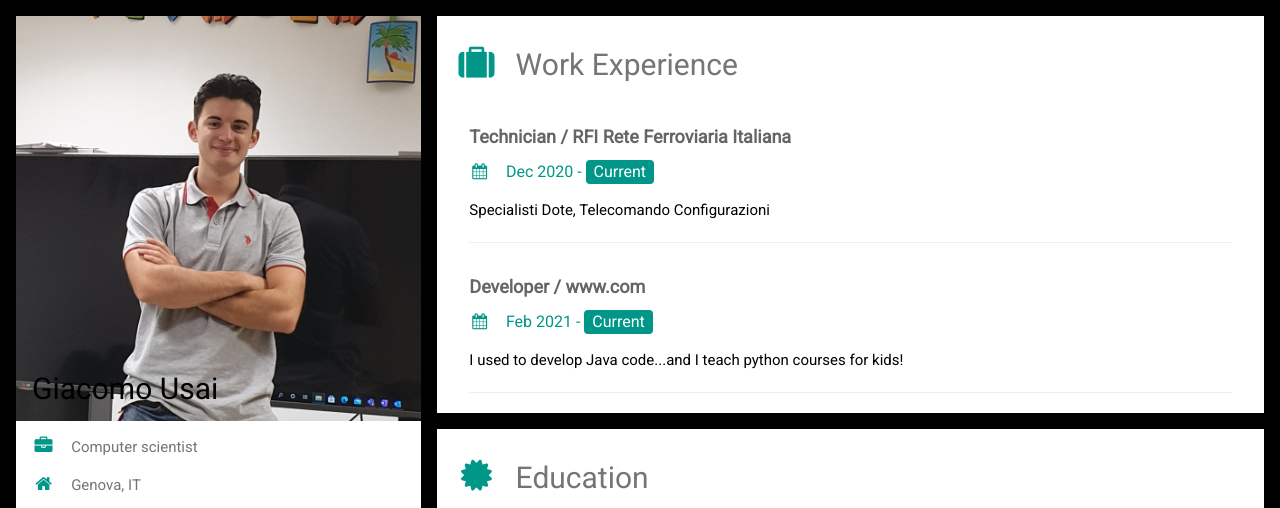
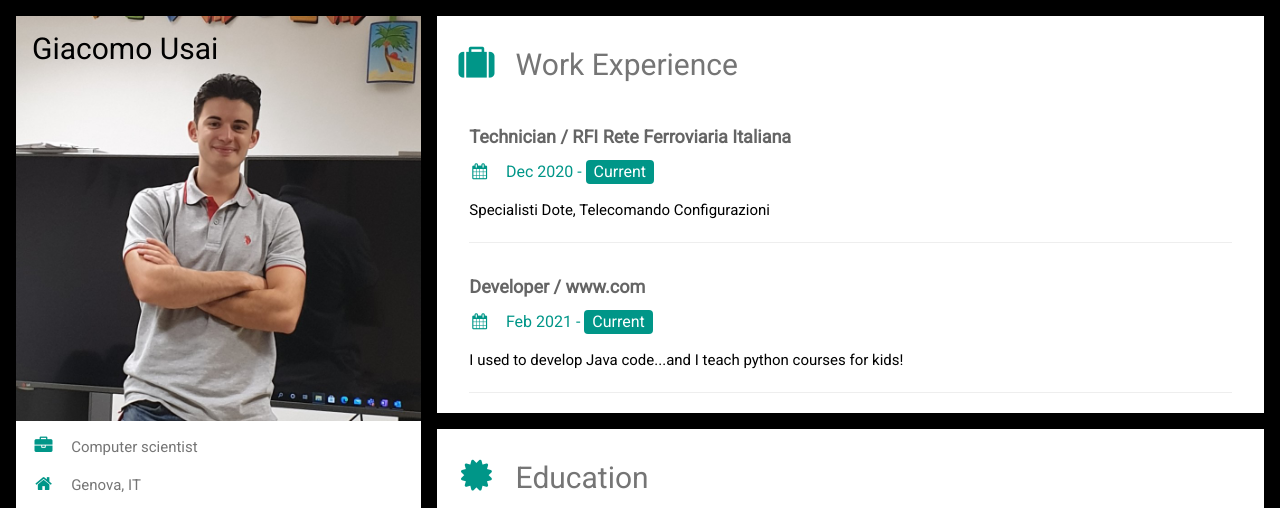
Before and after one commit to jackDante/jackDante.github.io, a plain HTML site: page index.html in a window 1280 px wide. Shown: the top 508 px of the page. Drawn offline with nearby package versions, Linux system fonts and the light colour scheme.

Commit message:
Update index.html

```diff
--- a/index.html
+++ b/index.html
@@ -25,7 +25,7 @@ html,body,h1,h2,h3,h4,h5,h6 {font-family: "Roboto", sans-serif}
       <div class="w3-white w3-text-grey w3-card-4">
         <div class="w3-display-container">
           <img src="profile.jpg" style="width:100%" alt="Avatar">
-          <div class="w3-display-bottomleft w3-container w3-text-black">
+          <div class="w3-display-topleft w3-container w3-text-black">
             <h2>Giacomo Usai</h2>
           </div>
         </div>
```
